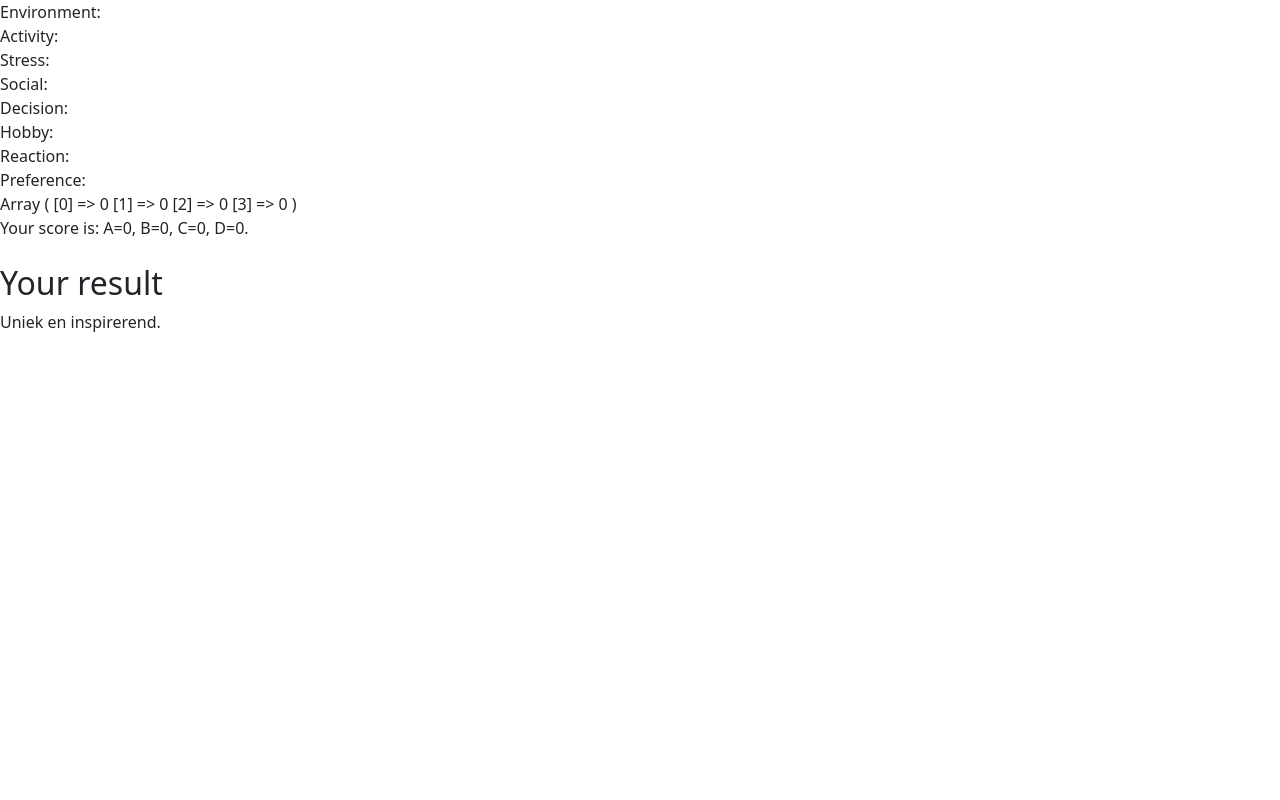
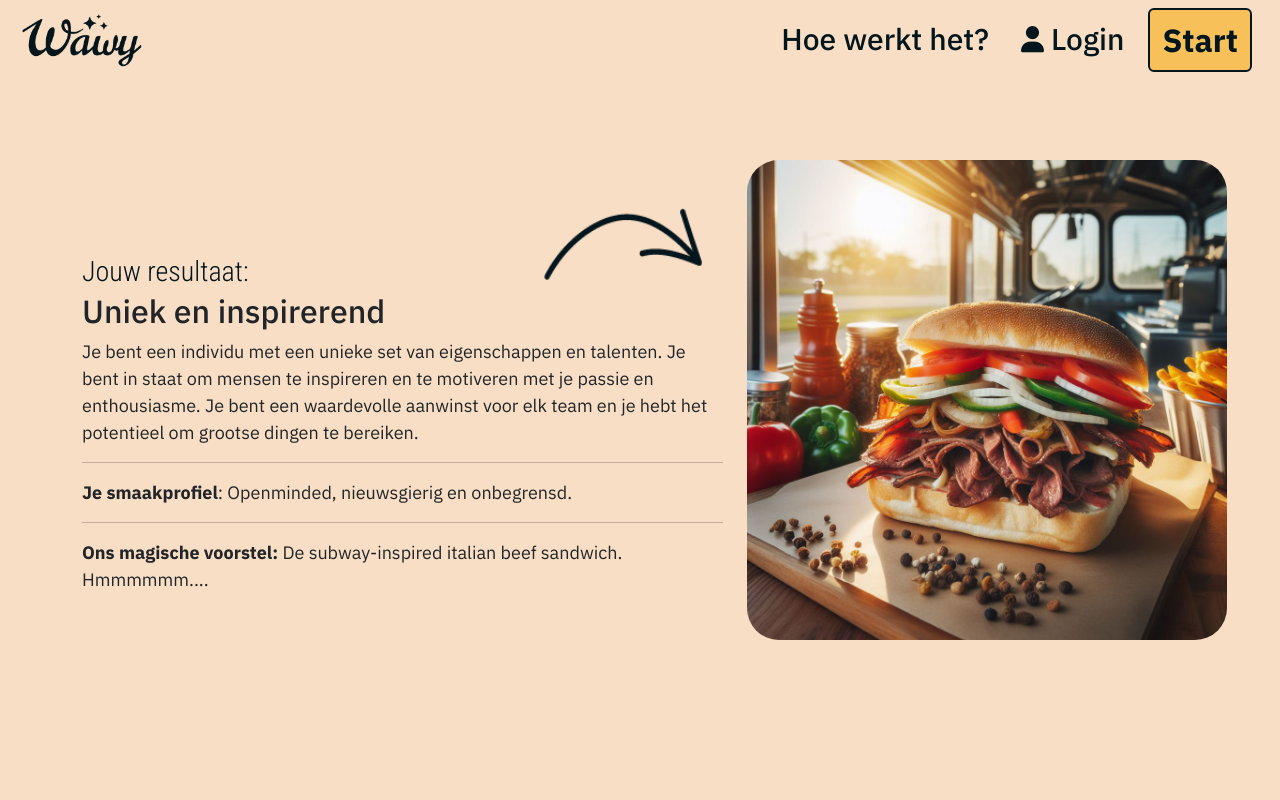
Before and after one commit to jopdelocht/wawy, a PHP site: page /submit.php in a window 1280 px wide. Run offline with PHP 8.4, Linux system fonts and the light colour scheme; data that the repository does not hold is empty.

Commit message:
Finished the submitpage, results are now shown as text together with a linked picture of a certain dish

```diff
--- a/style.css
+++ b/style.css
@@ -133,6 +133,7 @@ h3 {
     height: 100vh;
 }
 
+
 img.wizard {
     width: 440px;
 }
@@ -140,3 +141,12 @@ img.wizard {
 .linkje {
     text-decoration: none;
 }
+
+img.resultpicture {
+    width: 30rem;
+    border-radius: 2rem;
+}
+
+img.pijl {
+    width: 10rem;
+}
--- a/submit.php
+++ b/submit.php
@@ -1,15 +1,52 @@
 <!DOCTYPE html>
 <html lang="en">
+
 <head>
     <meta charset="UTF-8">
     <meta name="viewport" content="width=device-width, initial-scale=1.0">
     <title>Result</title>
     <link href="https://cdn.jsdelivr.net/npm/bootstrap@5.3.2/dist/css/bootstrap.min.css" rel="stylesheet" integrity="sha384-T3c6CoIi6uLrA9TneNEoa7RxnatzjcDSCmG1MXxSR1GAsXEV/Dwwykc2MPK8M2HN" crossorigin="anonymous">
+    <link rel="stylesheet" href="https://cdnjs.cloudflare.com/ajax/libs/font-awesome/6.5.1/css/all.min.css" integrity="sha512-DTOQO9RWCH3ppGqcWaEA1BIZOC6xxalwEsw9c2QQeAIftl+Vegovlnee1c9QX4TctnWMn13TZye+giMm8e2LwA==" crossorigin="anonymous" referrerpolicy="no-referrer" />
+    <link rel="stylesheet" href="style.css">
 </head>
+
 <body>
+    <div class="header">
+        <nav class="navbar navbar-expand-lg">
+            <div class="container-fluid">
+                <a class="navbar-brand" href="index.php"><img class="logo" src="assets/logo.png" alt="logo"></a>
+                <button class="navbar-toggler" type="button" data-bs-toggle="collapse" data-bs-target="#navbarNav" aria-controls="navbarNav" aria-expanded="false" aria-label="Toggle navigation">
+                    <span class="navbar-toggler-icon"></span>
+                </button>
+                <div class="collapse navbar-collapse" id="navbarNav">
+                    <ul class="navbar-nav ms-auto">
+                        <li class="nav-item">
+                            <a class="nav-link me-3" aria-current="page" href="#">Hoe werkt het?</a>
+                        </li>
+                        <li class="nav-item">
+                            <a class="nav-link me-3" href="#">
+                                <i class="fa-solid fa-user fa-sm"></i>
+                                Login
+                            </a>
+                        </li>
+                        <li class="nav-item">
+                            <a href="test.php" class="linkje">
+                                <button type="button" class="btn btn-warning d-flex align-items-center me-3">
+                                    Start
+                                </button>
+                            </a>
+                        </li>
+                    </ul>
+                </div>
+            </div>
+        </nav>
+    </div>
+    <div class="container">
+        <div class="row">
+            <div class="col-md-7" id="leftside">
+                <div class="d-flex">
+                    <div>
                         <?php
-
-
                         // Process form submission
                         if (isset($_POST['submit'])) {
                             $environment = $_POST['environment'];
@@ -23,29 +60,30 @@
                         }
 
                         // Display result
-    echo "Environment: " . $environment;
-    echo "<br>";
-    echo "Activity: " . $activity;
-    echo "<br>";
-    echo "Stress: " . $stress;
-    echo "<br>";
-    echo "Social: " . $social;
-    echo "<br>";
-    echo "Decision: " . $decision;
-    echo "<br>";
-    echo "Hobby: " . $hobby;
-    echo "<br>";
-    echo "Reaction: " . $reaction;
-    echo "<br>";
-    echo "Preference: " . $preference;
-    echo "<br>";
+                        // echo "Environment: " . $environment;
+                        // echo "<br>";
+                        // echo "Activity: " . $activity;
+                        // echo "<br>";
+                        // echo "Stress: " . $stress;
+                        // echo "<br>";
+                        // echo "Social: " . $social;
+                        // echo "<br>";
+                        // echo "Decision: " . $decision;
+                        // echo "<br>";
+                        // echo "Hobby: " . $hobby;
+                        // echo "<br>";
+                        // echo "Reaction: " . $reaction;
+                        // echo "<br>";
+                        // echo "Preference: " . $preference;
+                        // echo "<br>";
 
                         //function to calculate score
-    function calculateScore($environment, $activity, $stress, $social, $decision, $hobby, $reaction, $preference) {
+                        function calculateScore($environment, $activity, $stress, $social, $decision, $hobby, $reaction, $preference)
+                        {
                             $countA = 0;
                             $countB = 0;
                             $countC = 0;
-        $countD= 0;
+                            $countD = 0;
                             if ($environment == "A") {
                                 $countA++;
                             } else if ($environment == "B") {
@@ -90,36 +128,134 @@
                         }
 
                         $scores = calculateScore($environment, $activity, $stress, $social, $decision, $hobby, $reaction, $preference);
-    print_r($scores);
-    echo "<br>";
-    echo "Your score is: A=" . $scores[0] . ", B=" . $scores[1] . ", C=" . $scores[2] . ", D=" . $scores[3] . ".";
+                        // print_r($scores);
+                        // echo "<br>";
+                        // echo "Your score is: A=" . $scores[0] . ", B=" . $scores[1] . ", C=" . $scores[2] . ", D=" . $scores[3] . ".";
                         ?>
+
+                        <img src="assets/pijl.png" alt="pijl" class="pijl" style="float: right; margin-right: 20px;">
                         <br>
                         <br>
-    <h2>Your result</h2>
+                        <h3>Jouw resultaat:</h3>
                         <?php
                         //conditions to display certain message
                         if ($scores[0] > $scores[1] && $scores[2] > $scores[3]) {
-        echo "Interactief en inspirerend.";
+                            echo "
+                            <h2>Interactief en inspirerend</h2>
+                            Je bent spontaan, energiek en praat graag met anderen. Je bent enthousiast en kunt mensen motiveren en inspireren. Je geniet van sociale activiteiten en bent altijd in voor nieuwe ervaringen.
+                            <hr>
+                            <b>Je smaakprofiel</b>: Avontuurlijk, gevarieerd en intens
+                            <hr>
+                            <b>Ons magische voorstel:</b> De mexicaanse taco met gekruid gehakt.
+                            ";
                         } else if ($scores[0] > $scores[1] && $scores[2] < $scores[3]) {
-        echo "Direct.";
+                            echo "
+                            <h2>Direct</h2>
+                            Je bent assertief en zegt waar het op staat. Je bent helder en duidelijk in je communicatie en je houdt van efficiëntie. Je neemt snel beslissingen en bent niet bang om risico's te nemen.
+                            <hr>
+                            <b>Je smaakprofiel</b>: Helder en uitgesproken
+                            <hr>
+                            <b>Ons magische voorstel:</b> De fishburger, mét huisgemaakte tartaarsaus!
+                            ";
                         } else if ($scores[0] < $scores[1] && $scores[2] > $scores[3]) {
-        echo "Kiest voor stabiliteit.";
+                            echo "
+                            <h2>Kiest voor stabiliteit</h2>
+                            Je bent kalm, bedachtzaam en je geniet van innerlijke rust. Je bent loyaal en betrouwbaar en je hecht veel waarde aan harmonie en veiligheid. Je bent een goede luisteraar en je hebt oog voor detail.
+                            <hr>
+                            <b>Je smaakprofiel</b>: Vertrouwd, comfortabel en zacht.
+                            <hr>
+                            <b>Ons magische voorstel:</b> De kaaskroketburger met meerdere kazen.
+                            ";
                         } else if ($scores[0] < $scores[1] && $scores[2] < $scores[3]) {
-        echo "Conformeel.";
+                            echo "
+                            <h2>Conformeel</h2>
+                            Je bent plichtbewust, gewetensvol en je houdt van regels en structuur. Je bent serieus en ijverig en je streeft naar perfectie. Je bent een goede planner en je hebt een sterke focus op details.
+                            <hr>
+                            <b>Je smaakprofiel</b>: Verfijnd, subtiel en gedetailleerd.
+                            <hr>
+                            <b>Ons magische voorstel:</b> De gastro-burger, mét pepersaus.
+                            ";
                         } else if ($scores[0] > $scores[1] && $scores[2] == $scores[3]) {
-        echo "Veelzijdig en charismatisch.";
+                            echo "
+                            <h2>Veelzijdig en charismatisch</h2>
+                            Je bent een mengeling van energie en enthousiasme met helderheid en logica. Je bent sociaal vaardig en kunt goed met verschillende mensen omgaan. Je bent creatief en innovatief en je bent altijd op zoek naar nieuwe kansen.
+                            <hr>
+                            <b>Je smaakprofiel</b>: Gevarieerd, creatief en verrassend.
+                            <hr>
+                            <b>Ons magische voorstel:</b> De tapasplank, bestaande uit chickenwings, patatas bravas en een minihamburger!
+                            ";
                         } else if ($scores[0] < $scores[1] && $scores[2] == $scores[3]) {
-        echo "Diepgaand en reflectief.";
+                            echo "
+                            <h2>Diepgaand en reflectief</h2>
+                            Je bent intelligent en nieuwsgierig en je houdt van diepgaande gedachten. Je bent onafhankelijk en je waardeert je eigen mening. Je bent creatief en vindingrijk en je bent altijd op zoek naar nieuwe inzichten.
+                            <hr>
+                            <b>Je smaakprofiel</b>: Diepgaand, authentiek en puur.
+                            <hr>
+                            <b>Ons magische voorstel:</b> De vegetarische falafelburger. Laat je niet afschrikken, hij zit boordevol smaak!
+                            ";
                         } else if ($scores[0] == $scores[1] && $scores[2] > $scores[3]) {
-        echo "Enthousiast en empathisch.";
+                            echo "
+                            <h2>Enthousiast en empathisch</h2>
+                            Je bent sociaal en praat graag met anderen, maar je geniet ook van tijd voor jezelf. Je bent gevoelig voor de gevoelens van anderen en je bent altijd bereid om te helpen. Je bent creatief en expressief en je bent altijd op zoek naar nieuwe manieren om je te uiten.
+                            <hr>
+                            <b>Je smaakprofiel</b>: Sociaal, gezellig en uitnodigend.
+                            <hr>
+                            <b>Ons magische voorstel:</b> De klassieke barbecue-baconburger, met een eigentijdse twist!
+                            ";
                         } else if ($scores[0] == $scores[1] && $scores[2] < $scores[3]) {
-        echo "Pragmatisch en objectief.";
+                            echo "
+                            <h2>Pragmatisch en objectief</h2>
+                            Je bent evenwichtig en je kunt goed omgaan met verschillende mensen en situaties. Je bent realistisch en nuchter en je neemt beslissingen op basis van logica en feiten. Je bent flexibel en aanpasbaar en je bent altijd op zoek naar de beste oplossing.
+                            <hr>
+                            <b>Je smaakprofiel</b>: Praktisch, efficiënt en no-nonsense.
+                            <hr>
+                            <b>Ons magische voorstel:</b> De overheerlijke chickenwrap, mét een crispy touch!
+                            ";
                         } else if ($scores[0] == $scores[1] && $scores[2] == $scores[3]) {
-        echo "Uniek en inspirerend.";
+                            echo "
+                            <h2>Uniek en inspirerend</h2>
+                            Je bent een individu met een unieke set van eigenschappen en talenten. Je bent in staat om mensen te inspireren en te motiveren met je passie en enthousiasme. Je bent een waardevolle aanwinst voor elk team en je hebt het potentieel om grootse dingen te bereiken.                            <hr>
+                            <b>Je smaakprofiel</b>: Openminded, nieuwsgierig en onbegrensd.
+                            <hr>
+                            <b>Ons magische voorstel:</b> De subway-inspired italian beef sandwich. Hmmmmmm....
+                            ";
                         }
+                        ?>
+                    </div>
+                </div>
+            </div>
+            <div class="col-md-5" id="rightside">
+                <div class="d-flex">
+                    <div>
+                        <!-- <img src="assets/wizard.png" class="wizard" alt="wizard"> -->
+                        <!-- conditions to display certain image -->
+                        <?php
+                        //conditions to display certain message
+                        if ($scores[0] > $scores[1] && $scores[2] > $scores[3]) {
+                            echo "<img src='assets/1_spicytaco.jpg' alt='Interactief en inspirerend' class='resultpicture'>";
+                        } else if ($scores[0] > $scores[1] && $scores[2] < $scores[3]) {
+                            echo "<img src='assets/2_fishburger.jpg' alt='Direct' class='resultpicture'>";
+                        } else if ($scores[0] < $scores[1] && $scores[2] > $scores[3]) {
+                            echo "<img src='assets/3_cheeselover.jpg' alt='Kiest voor stabiliteit' class='resultpicture'>";
+                        } else if ($scores[0] < $scores[1] && $scores[2] < $scores[3]) {
+                            echo "<img src='assets/4_gastronomic.jpg' alt='Conformeel' class='resultpicture'>";
+                        } else if ($scores[0] > $scores[1] && $scores[2] == $scores[3]) {
+                            echo "<img src='assets/5_charismatic.jpg' alt='Veelzijdig en charismatisch' class='resultpicture'>";
+                        } else if ($scores[0] < $scores[1] && $scores[2] == $scores[3]) {
+                            echo "<img src='assets/6_vegi.jpg' alt='Diepgaand en reflectief' class='resultpicture'>";
+                        } else if ($scores[0] == $scores[1] && $scores[2] > $scores[3]) {
+                            echo "<img src='assets/7_baconburger.jpg' alt='Enthousiast en empathisch' class='resultpicture'>";
+                        } else if ($scores[0] == $scores[1] && $scores[2] < $scores[3]) {
+                            echo "<img src='assets/8_chickenwrap.jpg' alt='Pragmatisch en objectief' class='resultpicture'>";
+                        } else if ($scores[0] == $scores[1] && $scores[2] == $scores[3]) {
+                            echo "<img src='assets/9_italianbeef.jpg' alt='Uniek en inspirerend' class='resultpicture'>";
+                        }
+                        ?>
+                    </div>
+                </div>
+            </div>
+        </div>
+    </div>
+</body>
 
-    ?>
-
-</body>
 </html>
```
Also changed, not shown: test.php (+19 -19 lines), assets/1_spicytaco.jpg (added), assets/2_fishburger.jpg (added), assets/3_cheeselover.jpg (added), assets/4_gastronomic.jpg (added), assets/5_charismatic.jpg (added), assets/6_vegi.jpg (added), assets/7_baconburger.jpg (added), assets/8_chickenwrap.jpg (added), assets/9_italianbeef.jpg (added), assets/pijl.png (added), assets/pijl.svg (added). Lines whose indentation alone changed are shown as unchanged.
